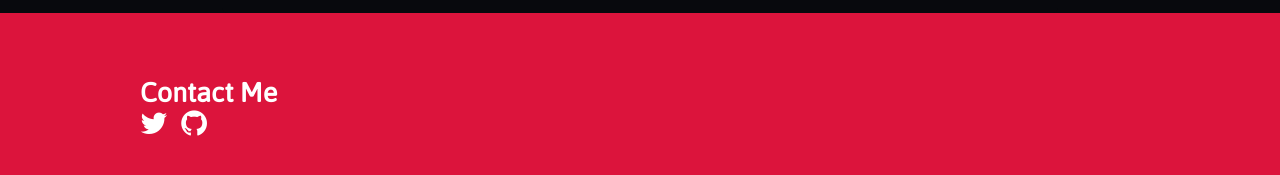
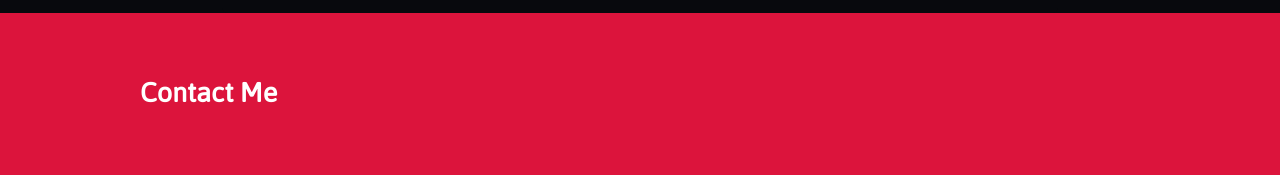
Before and after one commit to eoinparkinson/portfolio-site, a Jekyll site: the page built from index.md, in a window 1280 px wide. Shown: the part 687-862 px from the top of the page. Built offline with Jekyll 4.4.1, drawn with Linux system fonts in a browser that asks for light colours; a script that is not in the unit is left out.

Commit message:
Update footer.html

```diff
--- a/_includes/footer.html
+++ b/_includes/footer.html
@@ -5,13 +5,16 @@
 
 			<ul>
 				{% for item in site.data.social.items %}
+					{% if item.visible %}
 					<li>
 						{% assign provider = "fa fa-" | append: item.name | downcase %}
 						{% assign url = item.url | append: "/" | append: item.username %}
 						<a href="{{ url }}" target="_blank">
 							<i class="{{ provider }}"></i>
 						</a>
+
 					</li>
+					{% endif %}
 				{% endfor %}
 			</ul>
 		</section>
```
